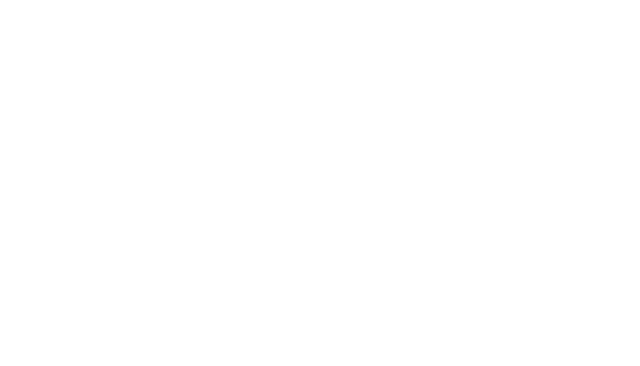
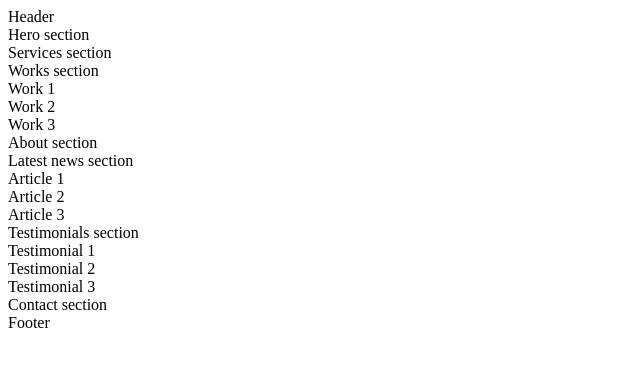
Before and after one commit to Webnai/alx-frontend, a plain HTML site: page 0x00-html_advanced/6-index.html in a window 1280 px wide. Shown: the whole page, without its empty margins (0-640 px from the left). Drawn offline with Linux system fonts and the light colour scheme.

Commit message:
sixth index

```diff
--- a/0x00-html_advanced/6-index.html
+++ b/0x00-html_advanced/6-index.html
@@ -1,4 +1,36 @@
 <!DOCTYPE html>
 <html lang="en" dir="ltr">
-<head>
-    <meta charset="UTF-8">
+    <head>
+        <meta charset="utf-8">
+        <meta name="viewport" content="width=device-width, initial-scale=1.0, viewport-fit=cover">
+        <title>Homepage - Techium</title>
+        <meta name="description" content="Techium is a digital agency">
+        <link rel="icon" type="image/x-icon" href="./image/favicon_package_v0.16/favicon.ico">
+        <link rel="icon" type="image/png" href="./image/favicon_package_v0.16/favicon-16x16.png">
+    </head>
+    <body>
+        <header>Header</header>
+        <main>
+            <section>Hero section</section>
+            <section>Services section</section>
+            <section>Works section
+                <article>Work 1</article>
+                <article>Work 2</article>
+                <article>Work 3</article>
+            </section>
+            <section>About section</section>
+            <section>Latest news section
+                <article>Article 1</article>
+                <article>Article 2</article>
+                <article>Article 3</article>
+            </section>
+            <section>Testimonials section
+                <article>Testimonial 1</article>
+                <article>Testimonial 2</article>
+                <article>Testimonial 3</article>
+            </section>
+            <section>Contact section</section>
+        </main>
+        <footer>Footer</footer>
+    </body>
+</html>
```
